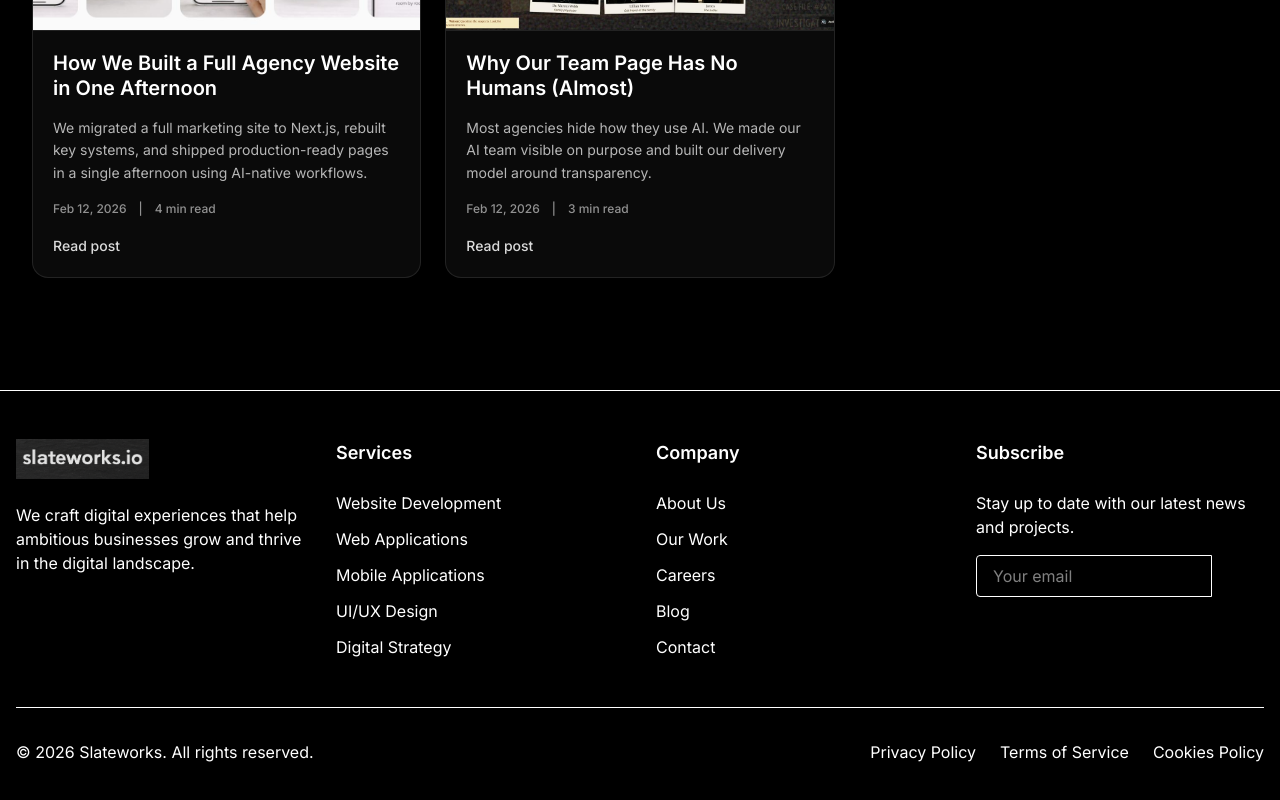
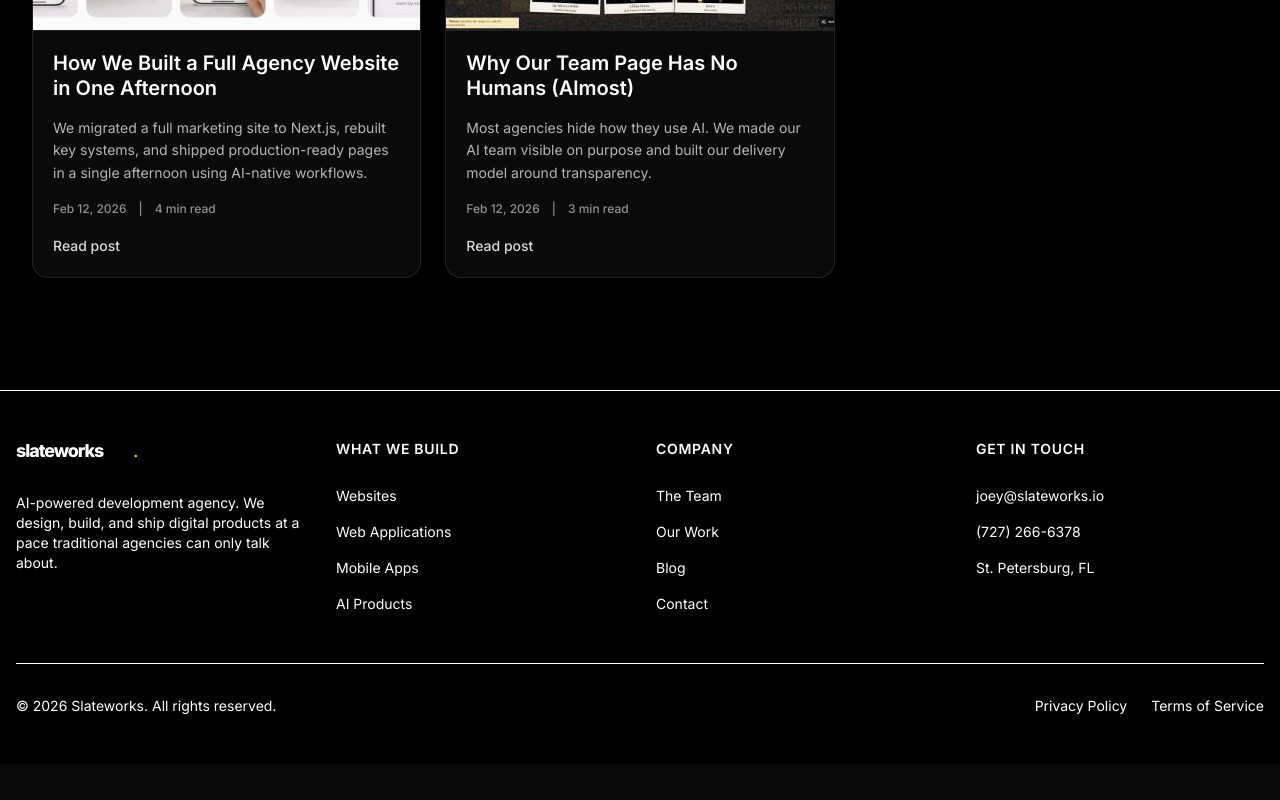
Before and after one commit to joeygrant55/slateworks-site, a Next.js app: page /blog in a window 1280 px wide. Shown: the part 532-1332 px from the top of the page. After the commit the page ends 1296 px from the top, so only its background shows below. Built offline with nearby package versions, Linux system fonts and the light colour scheme.

Commit message:
New logo: clean geometric wordmark + gold dot. Header, footer, favicon updated.

```diff
--- a/app/layout.tsx
+++ b/app/layout.tsx
@@ -5,8 +5,11 @@ import "./globals.css";
 const inter = Inter({ subsets: ["latin"] });
 
 export const metadata: Metadata = {
-  title: "Slateworks — App Development Studio",
-  description: "Building AI-powered products. Fractional CTO, AI Product Development, Full-Stack Engineering.",
+  title: "Slateworks — AI-Powered Development Agency",
+  description: "An agency powered by intelligence. We design, build, and ship digital products in days, not months.",
+  icons: {
+    icon: "/favicon.svg",
+  },
 };
 
 export default function RootLayout({
--- a/components/layout/footer.tsx
+++ b/components/layout/footer.tsx
@@ -1,91 +1,57 @@
 "use client";
 
 import Link from "next/link";
-import { FormEvent, useState } from "react";
+import Logo from "@/components/ui/logo";
 
 export default function Footer() {
-  const [email, setEmail] = useState("");
-  const [isSubmitting, setIsSubmitting] = useState(false);
-
-  const handleSubscribe = (e: FormEvent) => {
-    e.preventDefault();
-    setIsSubmitting(true);
-    setTimeout(() => {
-      setEmail("");
-      setIsSubmitting(false);
-    }, 500);
-  };
-
   return (
     <footer className="border-t border-neutral/10 bg-black text-neutral">
       <div className="container mx-auto px-4 py-12">
         <div className="mb-12 grid grid-cols-1 gap-8 md:grid-cols-4">
           <div>
-            <Link href="/" className="mb-6 flex items-center">
-              <img
-                src="/attached_assets/CleanShot 2025-06-24 at 16.24.44_1750796695356.png"
-                alt="Slateworks Logo"
-                className="h-10 w-auto"
-              />
+            <Link href="/" className="mb-6 inline-block">
+              <Logo size="sm" variant="light" />
             </Link>
-            <p className="mb-6 text-neutral-dark">
-              We craft digital experiences that help ambitious businesses grow and thrive in the digital landscape.
+            <p className="mb-6 text-sm text-neutral-dark">
+              AI-powered development agency. We design, build, and ship digital products at a pace traditional agencies can only talk about.
             </p>
           </div>
 
           <div>
-            <h4 className="mb-6 text-lg font-semibold">Services</h4>
+            <h4 className="mb-6 text-sm font-semibold uppercase tracking-wider">What We Build</h4>
             <ul className="space-y-3">
-              <li><a href="#services" className="text-neutral-dark transition-colors hover:text-secondary">Website Development</a></li>
-              <li><a href="#services" className="text-neutral-dark transition-colors hover:text-secondary">Web Applications</a></li>
-              <li><a href="#services" className="text-neutral-dark transition-colors hover:text-secondary">Mobile Applications</a></li>
-              <li><a href="#services" className="text-neutral-dark transition-colors hover:text-secondary">UI/UX Design</a></li>
-              <li><a href="#services" className="text-neutral-dark transition-colors hover:text-secondary">Digital Strategy</a></li>
+              <li><a href="/#services" className="text-sm text-neutral-dark transition-colors hover:text-secondary">Websites</a></li>
+              <li><a href="/#services" className="text-sm text-neutral-dark transition-colors hover:text-secondary">Web Applications</a></li>
+              <li><a href="/#services" className="text-sm text-neutral-dark transition-colors hover:text-secondary">Mobile Apps</a></li>
+              <li><a href="/#services" className="text-sm text-neutral-dark transition-colors hover:text-secondary">AI Products</a></li>
             </ul>
           </div>
 
           <div>
-            <h4 className="mb-6 text-lg font-semibold">Company</h4>
+            <h4 className="mb-6 text-sm font-semibold uppercase tracking-wider">Company</h4>
             <ul className="space-y-3">
-              <li><a href="#about" className="text-neutral-dark transition-colors hover:text-secondary">About Us</a></li>
-              <li><a href="#work" className="text-neutral-dark transition-colors hover:text-secondary">Our Work</a></li>
-              <li><a href="#about" className="text-neutral-dark transition-colors hover:text-secondary">Careers</a></li>
-              <li><a href="#" className="text-neutral-dark transition-colors hover:text-secondary">Blog</a></li>
-              <li><a href="#contact" className="text-neutral-dark transition-colors hover:text-secondary">Contact</a></li>
+              <li><a href="/#about" className="text-sm text-neutral-dark transition-colors hover:text-secondary">The Team</a></li>
+              <li><a href="/#work" className="text-sm text-neutral-dark transition-colors hover:text-secondary">Our Work</a></li>
+              <li><Link href="/blog" className="text-sm text-neutral-dark transition-colors hover:text-secondary">Blog</Link></li>
+              <li><a href="/#contact" className="text-sm text-neutral-dark transition-colors hover:text-secondary">Contact</a></li>
             </ul>
           </div>
 
           <div>
-            <h4 className="mb-6 text-lg font-semibold">Subscribe</h4>
-            <p className="mb-4 text-neutral-dark">Stay up to date with our latest news and projects.</p>
-            <form onSubmit={handleSubscribe} className="flex flex-col gap-2 sm:flex-row sm:gap-0">
-              <input
-                type="email"
-                required
-                placeholder="Your email"
-                value={email}
-                onChange={(e) => setEmail(e.target.value)}
-                className="w-full rounded-sm border border-neutral/10 bg-neutral-darker px-4 py-2 text-neutral focus:border-secondary focus:outline-none focus:ring-1 focus:ring-secondary sm:rounded-l-sm sm:rounded-r-none"
-              />
-              <button
-                type="submit"
-                className="rounded-sm bg-secondary px-4 py-2 font-medium text-black hover:bg-secondary-light sm:rounded-l-none sm:rounded-r-sm"
-                disabled={isSubmitting}
-              >
-                <svg xmlns="http://www.w3.org/2000/svg" className="h-5 w-5" viewBox="0 0 20 20" fill="currentColor">
-                  <path d="M10.894 2.553a1 1 0 00-1.788 0l-7 14a1 1 0 001.169 1.409l5-1.429A1 1 0 009 15.571V11a1 1 0 112 0v4.571a1 1 0 00.725.962l5 1.428a1 1 0 001.17-1.408l-7-14z" />
-                </svg>
-              </button>
-            </form>
+            <h4 className="mb-6 text-sm font-semibold uppercase tracking-wider">Get In Touch</h4>
+            <ul className="space-y-3">
+              <li><span className="text-sm text-neutral-dark">joey@slateworks.io</span></li>
+              <li><span className="text-sm text-neutral-dark">(727) 266-6378</span></li>
+              <li><span className="text-sm text-neutral-dark">St. Petersburg, FL</span></li>
+            </ul>
           </div>
         </div>
 
         <div className="flex flex-col items-center justify-between border-t border-neutral/10 pt-8 md:flex-row">
-          <p className="mb-4 text-neutral-dark md:mb-0">&copy; {new Date().getFullYear()} Slateworks. All rights reserved.</p>
+          <p className="mb-4 text-sm text-neutral-dark md:mb-0">&copy; {new Date().getFullYear()} Slateworks. All rights reserved.</p>
           <div className="flex flex-wrap justify-center gap-x-6 gap-y-2 md:justify-start">
-            <a href="#" className="text-neutral-dark transition-colors hover:text-secondary">Privacy Policy</a>
-            <a href="#" className="text-neutral-dark transition-colors hover:text-secondary">Terms of Service</a>
-            <a href="#" className="text-neutral-dark transition-colors hover:text-secondary">Cookies Policy</a>
+            <a href="#" className="text-sm text-neutral-dark transition-colors hover:text-secondary">Privacy Policy</a>
+            <a href="#" className="text-sm text-neutral-dark transition-colors hover:text-secondary">Terms of Service</a>
           </div>
         </div>
       </div>
--- a/components/layout/header.tsx
+++ b/components/layout/header.tsx
@@ -4,6 +4,7 @@ import Link from "next/link";
 import { Menu, X } from "lucide-react";
 import { useEffect, useState } from "react";
 import { usePathname } from "next/navigation";
+import Logo from "@/components/ui/logo";
 
 export default function Header() {
   const [isMobileMenuOpen, setIsMobileMenuOpen] = useState(false);
@@ -48,11 +49,7 @@ export default function Header() {
               href="/"
               className="group flex items-center rounded-lg focus:outline-none focus:ring-2 focus:ring-secondary focus:ring-offset-2 focus:ring-offset-black"
             >
-              <img
-                src="/attached_assets/CleanShot 2025-06-24 at 22.11.16_1750817502034.png"
-                alt="Slateworks - Premium Digital Agency"
-                className="h-8 w-auto transition-all duration-300 group-hover:opacity-80 sm:h-10 lg:h-12"
-              />
+              <Logo size="md" variant="light" className="transition-all duration-300 group-hover:opacity-80" />
             </Link>
 
             <nav className="hidden items-center space-x-8 lg:flex">
--- /dev/null
+++ b/components/ui/logo.tsx
@@ -0,0 +1,54 @@
+"use client";
+
+interface LogoProps {
+  className?: string;
+  size?: "sm" | "md" | "lg";
+  variant?: "light" | "dark";
+}
+
+const sizes = {
+  sm: { viewBox: "0 0 220 35", height: "h-6", fontSize: 26, dotSize: 3.5, dotY: 23 },
+  md: { viewBox: "0 0 320 50", height: "h-8", fontSize: 38, dotSize: 5, dotY: 33 },
+  lg: { viewBox: "0 0 420 65", height: "h-12", fontSize: 50, dotSize: 6.5, dotY: 43 },
+};
+
+export default function Logo({ className = "", size = "md", variant = "light" }: LogoProps) {
+  const s = sizes[size];
+  const textFill = variant === "light" ? "white" : "#0a0a0a";
+
+  return (
+    <svg
+      viewBox={s.viewBox}
+      className={`${s.height} ${className}`}
+      xmlns="http://www.w3.org/2000/svg"
+      role="img"
+      aria-label="Slateworks logo"
+    >
+      <defs>
+        <linearGradient id={`logo-gold-${size}`} x1="0%" y1="0%" x2="100%" y2="0%">
+          <stop offset="0%" stopColor="#D4AF37" />
+          <stop offset="100%" stopColor="#F5D060" />
+        </linearGradient>
+      </defs>
+      <text
+        x="0"
+        y={s.dotY + 3}
+        fontFamily="Inter, system-ui, -apple-system, sans-serif"
+        fontSize={s.fontSize}
+        fontWeight="800"
+        letterSpacing="-1.5"
+        fill={textFill}
+      >
+        slateworks
+      </text>
+      <rect
+        x={s.fontSize * 6.65}
+        y={s.dotY}
+        width={s.dotSize}
+        height={s.dotSize}
+        rx="1"
+        fill={`url(#logo-gold-${size})`}
+      />
+    </svg>
+  );
+}
```
Also changed, not shown: public/favicon.svg (added).
